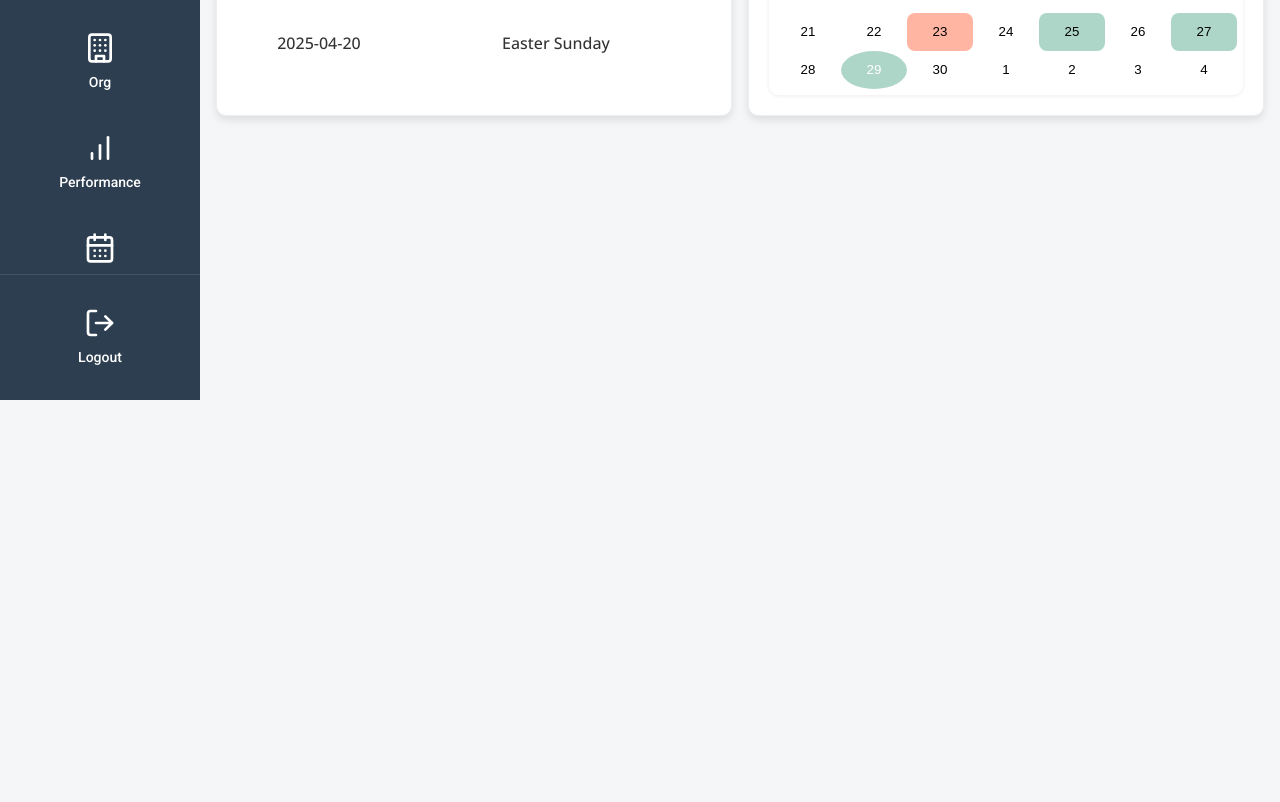
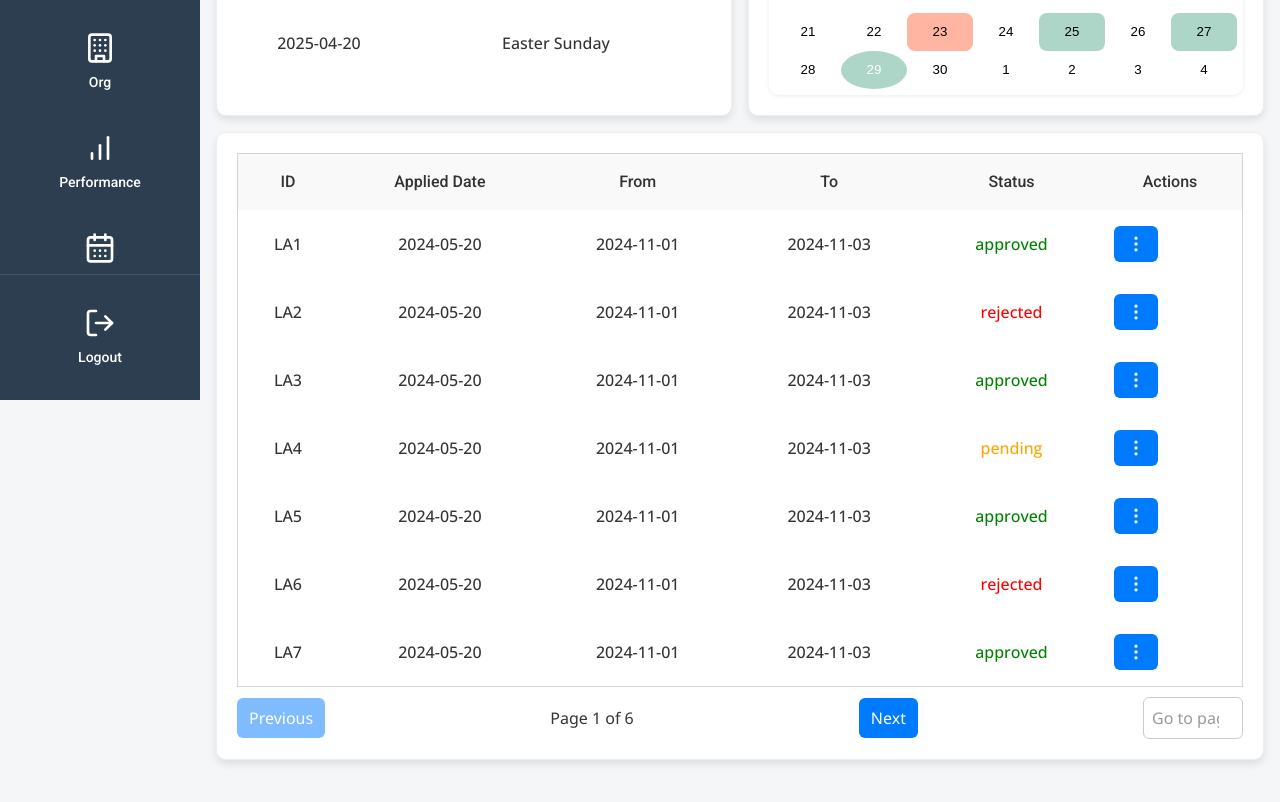
Before and after one commit to Volt-Matrix/voltcore, a React (Vite) app: page /attendance in a window 1280 px wide. Shown: the part 460-1262 px from the top of the page. Before the commit the page ends 800 px from the top, so only its background shows below. Built offline with nearby package versions, Linux system fonts and the light colour scheme; sample sign-in values are in the browser's storage.

Commit message:
Added timesheet submitted list with pagination

```diff
--- a/package.json
+++ b/package.json
@@ -16,6 +16,7 @@
     "@mui/icons-material": "^7.0.2",
     "@mui/material": "^7.0.2",
     "@tailwindcss/vite": "^4.1.4",
+    "@tanstack/react-table": "^8.21.3",
     "d3": "^7.9.0",
     "date-fns": "^4.1.0",
     "lucide-react": "^0.501.0",
--- a/src/components/AddTimeExpense/AddTimeExpense.css
+++ b/src/components/AddTimeExpense/AddTimeExpense.css
@@ -3,7 +3,8 @@
     flex-direction: row;
     width: 100%;
     justify-content: space-evenly;
-    gap:1em
+    gap:1em;
+    align-items: center;
 }
 .atexp-con input[type=number]{
     width: 30%;
--- /dev/null
+++ b/src/components/AttendanceComponents/SubmittedTimeSheetList.jsx
@@ -0,0 +1,222 @@
+import React, { useState, useEffect } from 'react';
+import './SubmittedTimeSheetList.css';
+import {
+  useReactTable,
+  getCoreRowModel,
+  getPaginationRowModel,
+  flexRender,
+} from '@tanstack/react-table';
+import ActionMenu from '../MoreActionsButton/MoreActionsButton';
+import { ToastContainer, toast, Bounce } from 'react-toastify';
+
+const actionTypes = [
+  { name: 'Report', action: 's' },
+  { name: 'Re-Submit', action: () => {
+    toast('You time sheet has been resubmitted', {
+        position: 'top-left',
+        autoClose: 5000,
+        hideProgressBar: false,
+        closeOnClick: false,
+        pauseOnHover: false,
+        draggable: true,
+        progress: undefined,
+        theme: 'light',
+        transition: Bounce,
+      });
+  } },
+];
+const fetchServerData = async (pageIndex, pageSize) => {
+  // Replace this with your actual API call
+  // Simulated response
+  const allData = Array.from({ length: 42 }, (_, i) => ({
+    id: `LA${i + 1}`,
+    appliedDate: '2024-05-20',
+    fromDate: '2024-11-01',
+    toDate: '2024-11-03',
+    status: i % 2 === 0 ? 'approved' : i % 3 == 0 ? 'pending' : 'rejected',
+  }));
+
+  const start = pageIndex * pageSize;
+  const end = start + pageSize;
+  return {
+    rows: allData.slice(start, end),
+    total: allData.length,
+  };
+};
+
+const SubmittedTimeSheetList = () => {
+  const columns = [
+    {
+      header: 'ID',
+      accessorKey: 'id',
+    },
+    {
+      header: 'Applied Date',
+      accessorKey: 'appliedDate',
+    },
+    {
+      header: 'From',
+      accessorKey: 'fromDate',
+    },
+    {
+      header: 'To',
+      accessorKey: 'toDate',
+    },
+    {
+      header: 'Status',
+      accessorKey: 'status',
+      cell: (info) => {
+        const status = info.getValue();
+        let className = '';
+        if (status === 'pending') className = 'sts-p';
+        else if (status === 'approved') className = 'sts-a';
+        else if (status === 'rejected') className = 'sts-r';
+
+        return <span className={className}>{status}</span>;
+      },
+    },
+    {
+      header: 'Actions',
+      id: 'actions',
+      cell: ({ row }) => {
+        //   const rowData = row.original;
+
+        return (
+          <div className="flex space-x-2">
+            <ActionMenu actionTypes={actionTypes} onEdit={() => handleEditClick(row.id)} />
+          </div>
+        );
+      },
+    },
+  ];
+  const [data, setData] = useState([]);
+  const [pageCount, setPageCount] = useState(0);
+  const [loading, setLoading] = useState(false);
+
+  const [pagination, setPagination] = useState({
+    pageIndex: 0,
+    pageSize: 7,
+  });
+  const [openRowIndex, setOpenRowIndex] = useState(null);
+
+  const handleEditClick = (index) => {
+    setOpenRowIndex((prev) => (prev === index ? null : index));
+  };
+  const table = useReactTable({
+    data,
+    columns,
+    pageCount,
+    state: { pagination },
+    onPaginationChange: setPagination,
+    getCoreRowModel: getCoreRowModel(),
+    getPaginationRowModel: getPaginationRowModel(),
+    manualPagination: true,
+    debugTable: true,
+  });
+
+  useEffect(() => {
+    const fetchData = async () => {
+      setLoading(true);
+      const res = await fetchServerData(pagination.pageIndex, pagination.pageSize);
+      setData(res.rows);
+      setPageCount(Math.ceil(res.total / pagination.pageSize));
+      setLoading(false);
+    };
+    fetchData();
+  }, [pagination.pageIndex, pagination.pageSize]);
+
+  return (
+    <div className="p-4">
+      <table className="w-full border border-gray-300 scrollable-table">
+        <thead className="bg-gray-100">
+          {table.getHeaderGroups().map((headerGroup) => (
+            <tr key={headerGroup.id}>
+              {headerGroup.headers.map((header) => (
+                <th key={header.id} className="rpr">
+                  {header.isPlaceholder
+                    ? null
+                    : flexRender(header.column.columnDef.header, header.getContext())}
+                </th>
+              ))}
+            </tr>
+          ))}
+        </thead>
+        <tbody>
+          {loading ? (
+            <tr>
+              <td colSpan={columns.length} className="text-center py-4">
+                Loading...
+              </td>
+            </tr>
+          ) : table.getRowModel().rows.length > 0 ? (
+            table.getRowModel().rows.map((row) => (
+              <tr key={row.id} className="osns">
+                {row.getVisibleCells().map((cell) => (
+                  <td key={cell.id} className={`text-center`}>
+                    {flexRender(cell.column.columnDef.cell, cell.getContext())}
+                  </td>
+                ))}
+              </tr>
+            ))
+          ) : (
+            <tr>
+              <td colSpan={columns.length} className="text-center py-4">
+                No data
+              </td>
+            </tr>
+          )}
+        </tbody>
+      </table>
+
+      {/* Pagination Controls */}
+      <div className="mt-4 flex justify-between items-center" style={{ marginTop: '10px' }}>
+        <button
+          onClick={() => table.previousPage()}
+          disabled={!table.getCanPreviousPage()}
+          className="px-3 py-1 border rounded disabled:opacity-50"
+        >
+          Previous
+        </button>
+        <span>
+          Page {pagination.pageIndex + 1} of {pageCount}
+        </span>
+        <button
+          onClick={() => table.nextPage()}
+          disabled={!table.getCanNextPage()}
+          className="px-3 py-1 border rounded disabled:opacity-50"
+        >
+          Next
+        </button>
+        <input
+          type="number"
+          min={1}
+          max={pageCount}
+          placeholder="Go to page..."
+          className="border px-2 py-1 rounded w-24"
+          onChange={(e) => {
+            const page = e.target.value ? Number(e.target.value) - 1 : 0;
+            if (page >= 0 && page < pageCount) {
+              table.setPageIndex(page);
+            }
+          }}
+          style={{ width: '100px' }}
+        />
+      </div>
+      <ToastContainer
+        position="top-left"
+        autoClose={5000}
+        hideProgressBar={false}
+        newestOnTop={false}
+        closeOnClick={false}
+        rtl={false}
+        pauseOnFocusLoss
+        draggable
+        pauseOnHover={false}
+        theme="light"
+        transition={Bounce}
+      />
+    </div>
+  );
+};
+
+export default SubmittedTimeSheetList;
--- a/src/components/CustomTimesheet/CustomTImeSheet.jsx
+++ b/src/components/CustomTimesheet/CustomTImeSheet.jsx
@@ -5,6 +5,7 @@ import { ArrowLeft, CirclePlus } from 'lucide-react';
 import { eachDayOfInterval } from 'date-fns';
 import MoreActionsButton from '../MoreActionsButton/MoreActionsButton';
 import AddTimeExpense from '../AddTimeExpense/AddTimeExpense';
+import { ToastContainer,toast,Bounce } from 'react-toastify';
 export const timeSheetFields = [
   'Date',
   'Check In',
@@ -30,7 +31,19 @@ function CustomTImeSheet() {
     dateRange: [],
     data: [],
   });
-
+const warning = ()=>{
+  toast('Make Sure to save details before exit', {
+    position: 'top-left',
+    autoClose: 5000,
+    hideProgressBar: false,
+    closeOnClick: false,
+    pauseOnHover: false,
+    draggable: true,
+    progress: undefined,
+    theme: 'light',
+    transition: Bounce,
+  });
+}
   const handleDatePick = (e) => {
     console.log('Date Selector-->', e.target.value);
     setTimeSheetData({
@@ -45,7 +58,27 @@ function CustomTImeSheet() {
   const handleEditClick = (index) => {
     setOpenRowIndex((prev) => (prev === index ? null : index));
   };
-  const addTimeExpense = (e, rowId, indexOfInput) => {
+  const addTimeExpense = (e, rowId, indexOfInput, cmd) => {
+    console.log('inoput index', indexOfInput,rowId);
+    if (cmd == 'remove') {
+      setTimeSheetData((prev) => ({
+        ...prev,
+        data: prev.data.map((ele, index) => {
+          if (rowId == index) {
+            return {
+              ...ele,
+              timeExpense: ele.timeExpense.filter((timeExp, expInd) => {
+                console.log(`expIndex ${expInd},input INdex ${indexOfInput}`,expInd !== indexOfInput);
+                return expInd !== indexOfInput;
+              }),
+            };
+          } else {
+            return ele;
+          }
+        }),
+      }));
+      return;
+    }
     const name = e.target.name;
     const value = e.target.value;
     const myExpenseDetails = {
@@ -109,7 +142,8 @@ function CustomTImeSheet() {
       <div className="flex gap-2 justify-center rsh">
         <ArrowLeft
           onClick={() => {
-            navigate(-1);
+            warning()
+            setTimeout(()=>{navigate(-1)},5000)
           }}
         />
         Time Sheet
@@ -166,7 +200,8 @@ function CustomTImeSheet() {
                             handleExpenseInput={addTimeExpense}
                             rowId={index}
                             expIndex={expindex}
-                            data={''}
+                            data={timeSheetData.data[index].timeExpense[expindex]}
+                            key={expindex}
                           />
                         ))}
                       </div>
@@ -177,8 +212,21 @@ function CustomTImeSheet() {
             ))}
           </tbody>
         </table>
-        <button className="m-2">Save</button>
+        <button className="mrg-tp">Save</button>
       </div>
+      <ToastContainer
+        position="top-left"
+        autoClose={5000}
+        hideProgressBar={false}
+        newestOnTop={false}
+        closeOnClick={false}
+        rtl={false}
+        pauseOnFocusLoss
+        draggable
+        pauseOnHover={false}
+        theme="light"
+        transition={Bounce}
+      />
     </div>
   );
 }
--- a/src/index.css
+++ b/src/index.css
@@ -86,6 +86,12 @@ button {
 }
 /* Custom Font classes */
 
+/* Margins */
+.mrg-tp{
+  margin-top: 10px;
+}
+/*  */
+
 /*For Headings we use sans and for content inside html we can use Open sans*/
 .rpr {
   font-family: "Roboto", sans-serif;  /*For table Headings,options etc..*/
@@ -108,6 +114,17 @@ button {
     "wdth" 100;
 }
 
+/* Status Colors */
+.sts-a{
+  color:green
+}
+.sts-p{
+  color:orange
+}
+.sts-r{
+  color:red
+}
+/* -------------- */
 
 /*title center*/
 .t-cent{
--- a/src/pages/Attendance.jsx
+++ b/src/pages/Attendance.jsx
@@ -4,17 +4,21 @@ import HolidayList from '../components/HolidayList/HolidayList';
 import { Details } from '@mui/icons-material';
 import AttandanceMarker from '../components/Calender/AttandanceMarker';
 import TimeSheet from '../components/TimeSheetComp/TimeSheet';
+import SubmittedTimeSheetList from '../components/AttendanceComponents/SubmittedTimeSheetList';
 function Attendance() {
   return (
     <div className="att-container">
-      <div className='action-section card-p'>
-        <TimeSheet/>
+      <div className="action-section card-p">
+        <TimeSheet />
       </div>
-      <div className='att-s2'>
+      <div className="att-s2">
         <HolidayList holidayList={availableHolidayList} />
         <div className="card-p ">
           <AttandanceMarker />
         </div>
+      </div>
+      <div className='card-p'>
+        <SubmittedTimeSheetList />
       </div>
     </div>
   );
```
Also changed, not shown: src/components/AddTimeExpense/AddTimeExpense.jsx (+12 -4 lines), src/components/MoreActionsButton/MoreActionsButton.jsx (+11 -5 lines), src/components/AttendanceComponents/SubmittedTimeSheetList.css (added), 1 other file (tests, documents, lock files or other folders).
